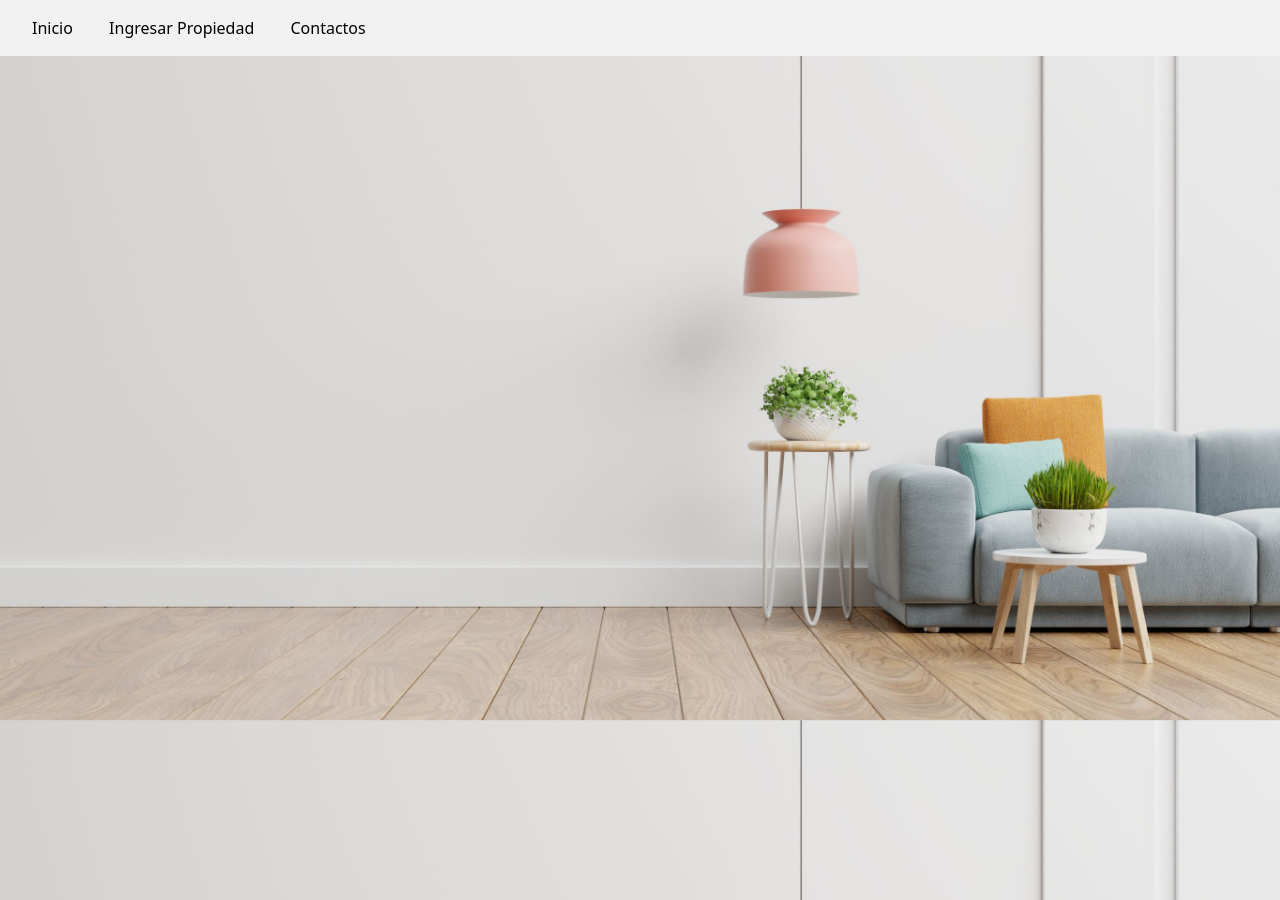
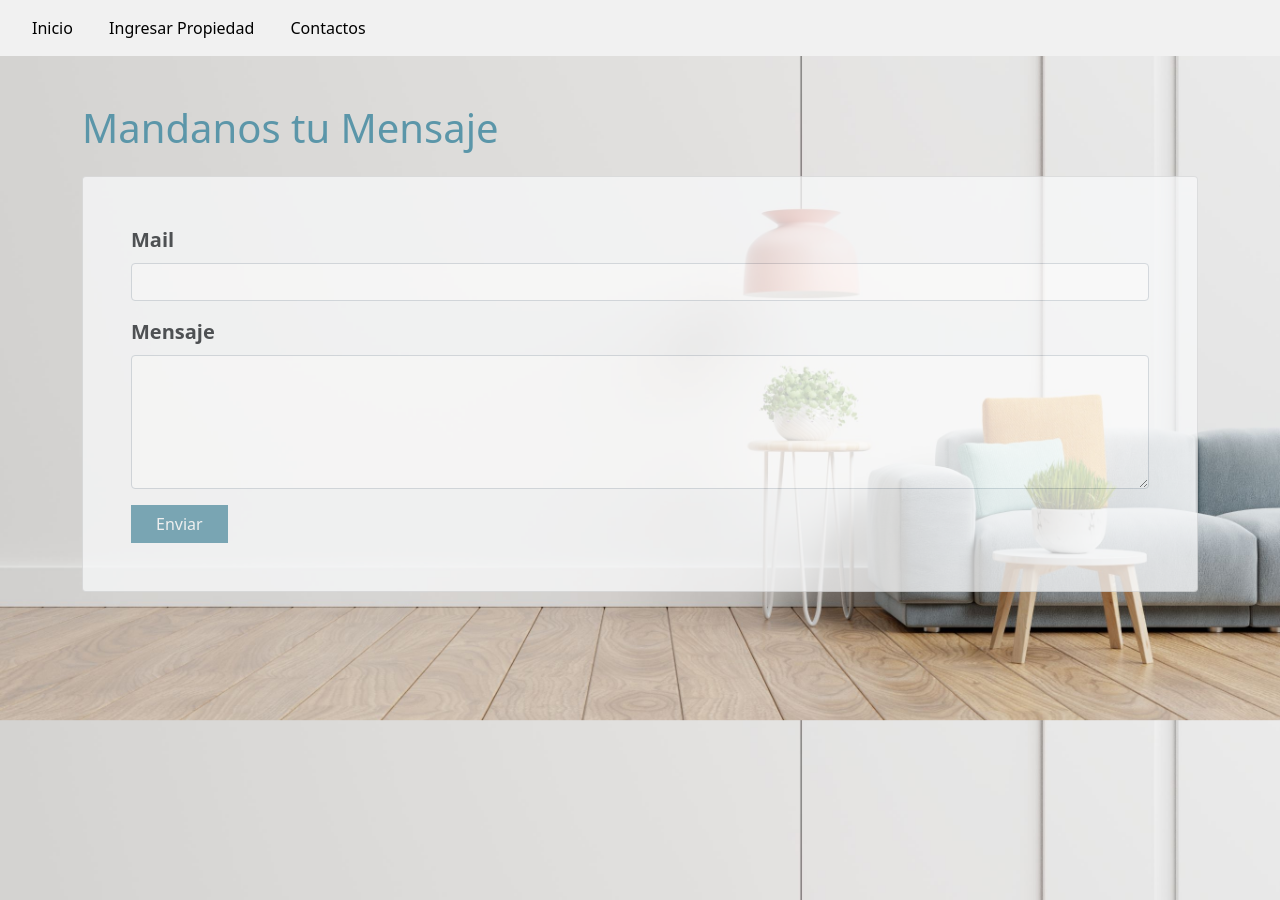
Before and after one commit to hugomoraga/hugomoraga.github.io, a Jekyll site: the page built from docs/corredor/corredor-contacto.markdown, in a window 1280 px wide. Built offline with Jekyll 4.4.1, drawn with Linux system fonts in a browser that asks for light colours; nearby versions of some CDN libraries.

Commit message:
ADD form contact

```diff
--- /dev/null
+++ b/docs/_layouts/desafio-corredor/contact.html
@@ -0,0 +1,28 @@
+---
+layout: "desafio-corredor/wrapper"
+---
+
+<div class="container">
+    <h1 class="pt-5 text-primary py-3">Mandanos tu Mensaje </h1>
+
+
+    <div class="card bg-light opacity-75" style="z-index: 1;">
+        <form class="p-5"
+        action="https://formspree.io/f/mzboejyw"
+        method="POST"
+      >
+          <div class="mb-3">
+            <label for="nombre" class="form-label  fw-bold fs-5">Mail</label>
+            <input type="email" name="_replyto" class="form-control">
+          </div>
+
+          <div class="mb-3">
+            <label for="nombre" class="form-label  fw-bold fs-5">Mensaje</label>
+            <textarea class="form-control" rows="5" name="message"></textarea>
+          </div>
+
+          <button class="btn btn-primary text-whit rounded-0 text-light px-4" type="submit">Enviar</button>
+
+
+    </div>
+</div>
--- a/docs/assets/css/corredora.scss
+++ b/docs/assets/css/corredora.scss
@@ -18,9 +18,32 @@
     margin-top: 10px;
 }
 
-.hola {
-    width: 20px;
-}
 
+.menu {
+    list-style-type: none;
+    margin: 0;
+    padding: 16px;
+    background-color: #f1f1f1;
+  }
+
+  .item-menu a {
+    color: #000;
+    text-decoration: none;
+    padding: 8px 16px;
+  }
+
+  .item-menu  a.active {
+    background-color: #5b96a9;
+    color: white;
+  }
+
+  .item-menu  a:hover:not(.active) {
+    background-color: #555;
+    color: white;
+  }
+  .item-menu {
+      display: inline;
+
+  }
 
 @import 'main-corredora';
--- a/docs/corredor/corredor-contacto.markdown
+++ b/docs/corredor/corredor-contacto.markdown
@@ -1,5 +1,5 @@
 ---
-layout: desafio-corredor/wrapper
+layout: desafio-corredor/contact
 title: Trabajos
 permalink: /corredor/contacto
 ---
```
Also changed, not shown: docs/assets/javascript/convertidoruf.js (+11 -0 lines).
